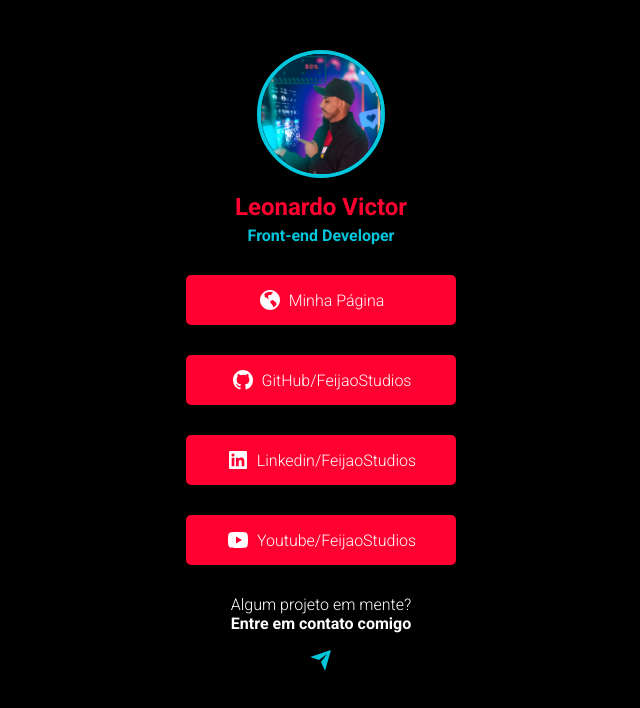
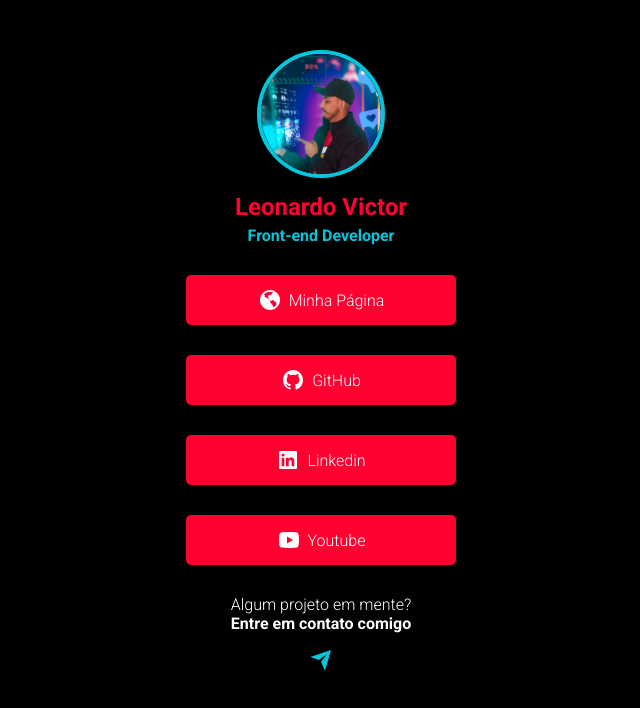
Before and after one commit to FeijaoStudios/Link, a plain HTML site: page index.html in a window 1280 px wide. Shown: the whole page, without its empty margins (319-959 px from the left). Drawn offline with Linux system fonts and the light colour scheme.

Commit message:
Add files via upload

```diff
--- a/index.html
+++ b/index.html
@@ -34,18 +34,19 @@
 
             <a class="link" href="https://github.com/FeijaoStudios" target="_blank" rel="noopener noreferrer">
                 <img src="./src/img/github-fill.svg" alt="github.icon">
-                GitHub/FeijaoStudios
+                GitHub
             </a>
 
-            <a class="link" href="#" target="_blank" rel="noopener noreferrer">
+            <a class="link" href="https://www.linkedin.com/in/leonardo-victor-62a579264/" target="_blank"
+                rel="noopener noreferrer">
                 <img src="./src/img/linkedin-box-fill.svg" alt="linkedin.icon">
-                Linkedin/FeijaoStudios
+                Linkedin
             </a>
 
             <a class="link" href="https://www.youtube.com/channel/UCyohblxvG_3tIIcGSu-52aA" target="_blank"
                 rel="noopener noreferrer">
                 <img src="./src/img/youtube-fill.svg" alt="youtube.icon">
-                Youtube/FeijaoStudios
+                Youtube
             </a>
 
         </section>
```
